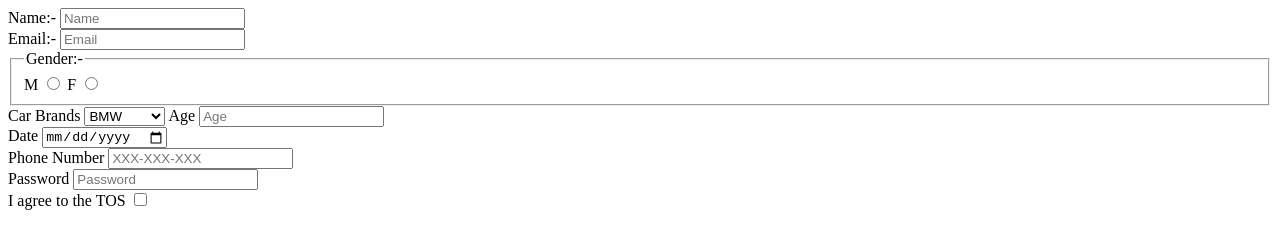
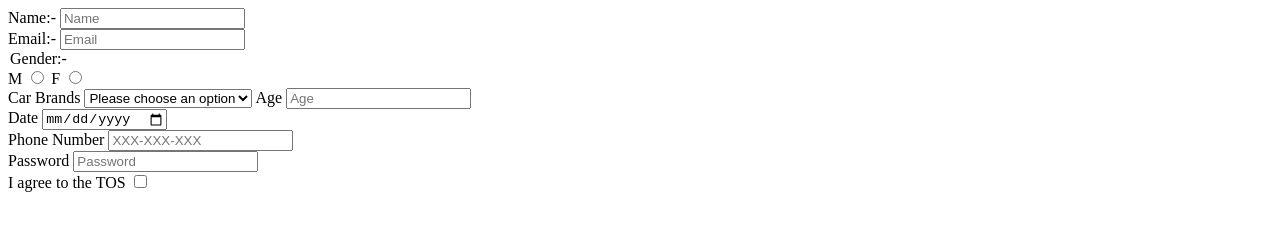
Before and after one commit to acciojob/signup-form-car-Himanshu62727, a website: page main.html in a window 1280 px wide. Drawn offline with Linux system fonts and the light colour scheme.

Commit message:
created a submission

```diff
--- a/main.html
+++ b/main.html
@@ -14,20 +14,20 @@
 		<input type = "text" id = name placeholder = "Name" required><br>
 		<label for = email>Email:-</label>
 		<input type = "email" id = email placeholder = "Email" required><br>
-		<fieldset>
+
 		<legend>Gender:-</legend>
 		<label for = m>M</label>
 		<input type = "radio" id = m name = Gender value = m required>
 		<label for = f>F</label>
 		<input type = "radio" id = f  name = Gender value = f required><br>
-		</fieldset>
 		<label for = cars>Car Brands</label>
-		<select>
-			<option>BMW</option>
-			<option>Bugatti</option>
-			<option>Audi</option>
-			<option>Mercudes</option>
-			<option>MG</option>
+		<select required>
+			<option value = "" disabled selected>Please choose an option</option>
+			<option value = "0">BMW</option>
+			<option value = "1">Bugatti</option>
+			<option value = "2">Audi</option>
+			<option value = "3">Mercudes</option>
+			<option value = "4">MG</option>
 		</select>
 		<label for = age>Age</label>
 		<input type = "number" id = age placeholder = "Age" required><br>
```
